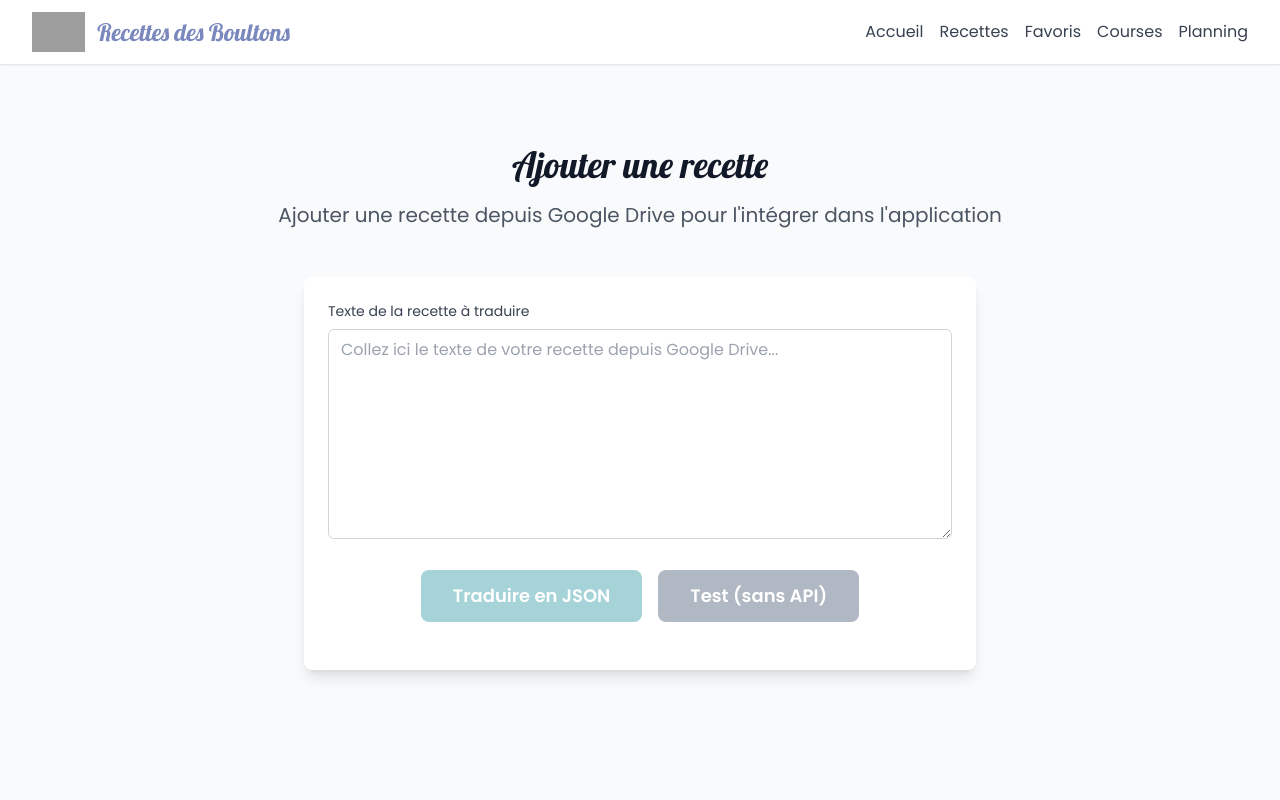
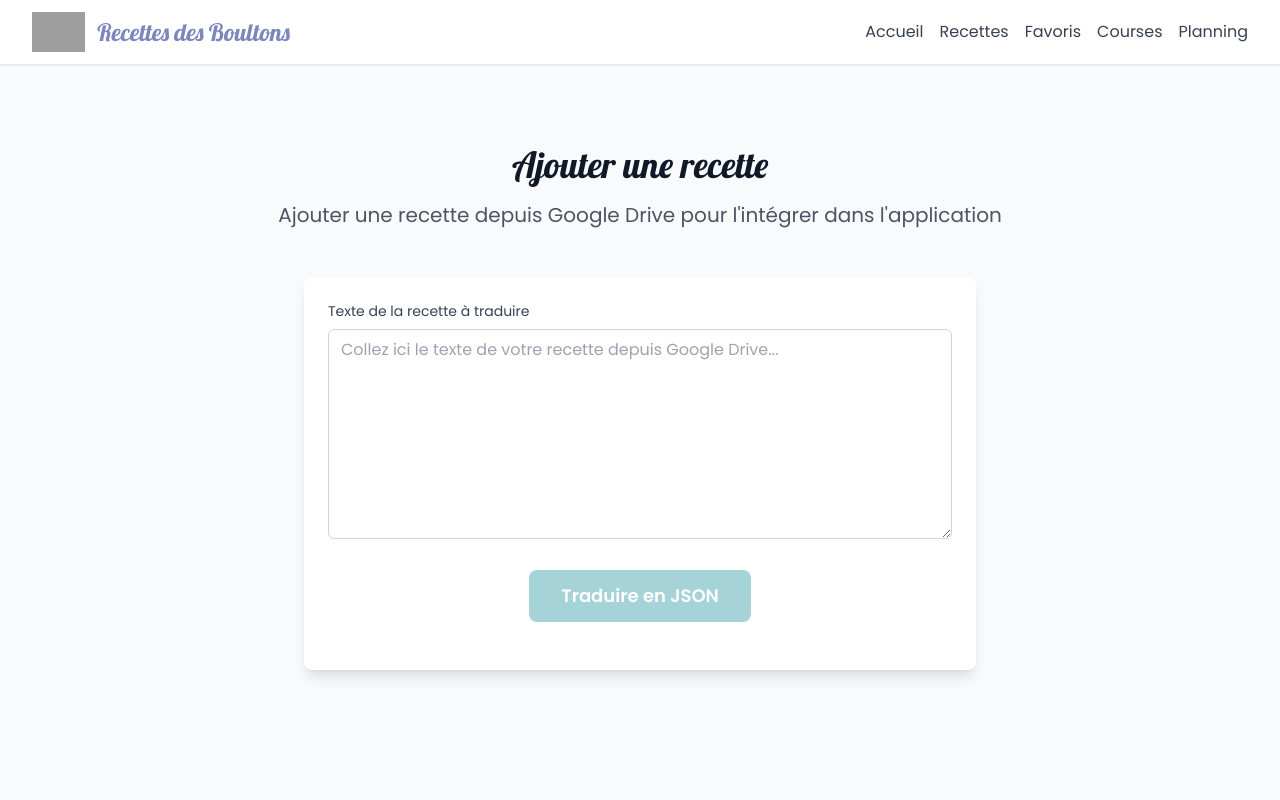
Before and after one commit to ninaboulton2/recettes-des-boultons, a Nuxt app: page /traducteur in a window 1280 px wide. Shown: the top 800 px of the page. Built offline with nearby package versions, Linux system fonts and the light colour scheme; grey boxes are pictures that could not be loaded.

Commit message:
api openai pour traduire une recette

```diff
--- a/components/RecipeTranslator.vue
+++ b/components/RecipeTranslator.vue
@@ -31,16 +31,6 @@
         <span v-else>
           Traduire en JSON
         </span>
-      </button>
-
-      <!-- Bouton de test (mode développement) -->
-      <button
-        v-if="isDev"
-        @click="testTranslation"
-        :disabled="isLoading || !recipeText.trim()"
-        class="btn-secondary px-8 py-3 text-lg ml-4 disabled:opacity-50 disabled:cursor-not-allowed"
-      >
-        Test (sans API)
       </button>
     </div>
 
@@ -76,7 +66,6 @@ const recipeText = ref('')
 const translatedRecipe = ref('')
 const isLoading = ref(false)
 const error = ref('')
-const isDev = process.env.NODE_ENV === 'development'
 
 const translateRecipe = async () => {
   if (!recipeText.value.trim()) return
@@ -103,49 +92,6 @@ const translateRecipe = async () => {
   }
 }
 
-const testTranslation = async () => {
-  if (!recipeText.value.trim()) return
-
-  isLoading.value = true
-  error.value = ''
-  translatedRecipe.value = ''
-
-  // Simuler un délai de traitement
-  await new Promise(resolve => setTimeout(resolve, 2000))
-
-  // Générer un JSON de test basé sur le texte fourni
-  const testRecipe = {
-    title: "Recette de test",
-    description: "Recette générée en mode test",
-    prepTime: 15,
-    cookTime: 30,
-    servings: 4,
-    difficulty: "facile",
-    ingredients: [
-      {
-        name: "ingrédient 1",
-        amount: "100",
-        unit: "g"
-      },
-      {
-        name: "ingrédient 2",
-        amount: "2",
-        unit: "cuillères"
-      }
-    ],
-    instructions: [
-      "Étape 1: Préparer les ingrédients",
-      "Étape 2: Mélanger",
-      "Étape 3: Cuire"
-    ],
-    category: "test",
-    tags: ["test", "démonstration"]
-  }
-
-  translatedRecipe.value = JSON.stringify(testRecipe, null, 2)
-  isLoading.value = false
-}
-
 const copyToClipboard = async () => {
   try {
     await navigator.clipboard.writeText(translatedRecipe.value)
--- a/pages/recettes/index.vue
+++ b/pages/recettes/index.vue
@@ -237,7 +237,7 @@ const clearFilters = () => {
 useHead({
   title: 'Recettes - Recettes des Boultons',
   meta: [
-    { name: 'description', content: 'Découvrez toutes nos recettes délicieuses. Filtrez par catégorie, difficulté et trouvez votre prochain plat favori !' }
+    { name: 'description', content: 'Découvrez toutes nos recettes délicieuses. Filtrez par catégorie et tags et trouvez votre prochain plat favori !' }
   ]
 })
 </script>
```
Also changed, not shown: 2 other files (tests, documents, lock files or other folders).
